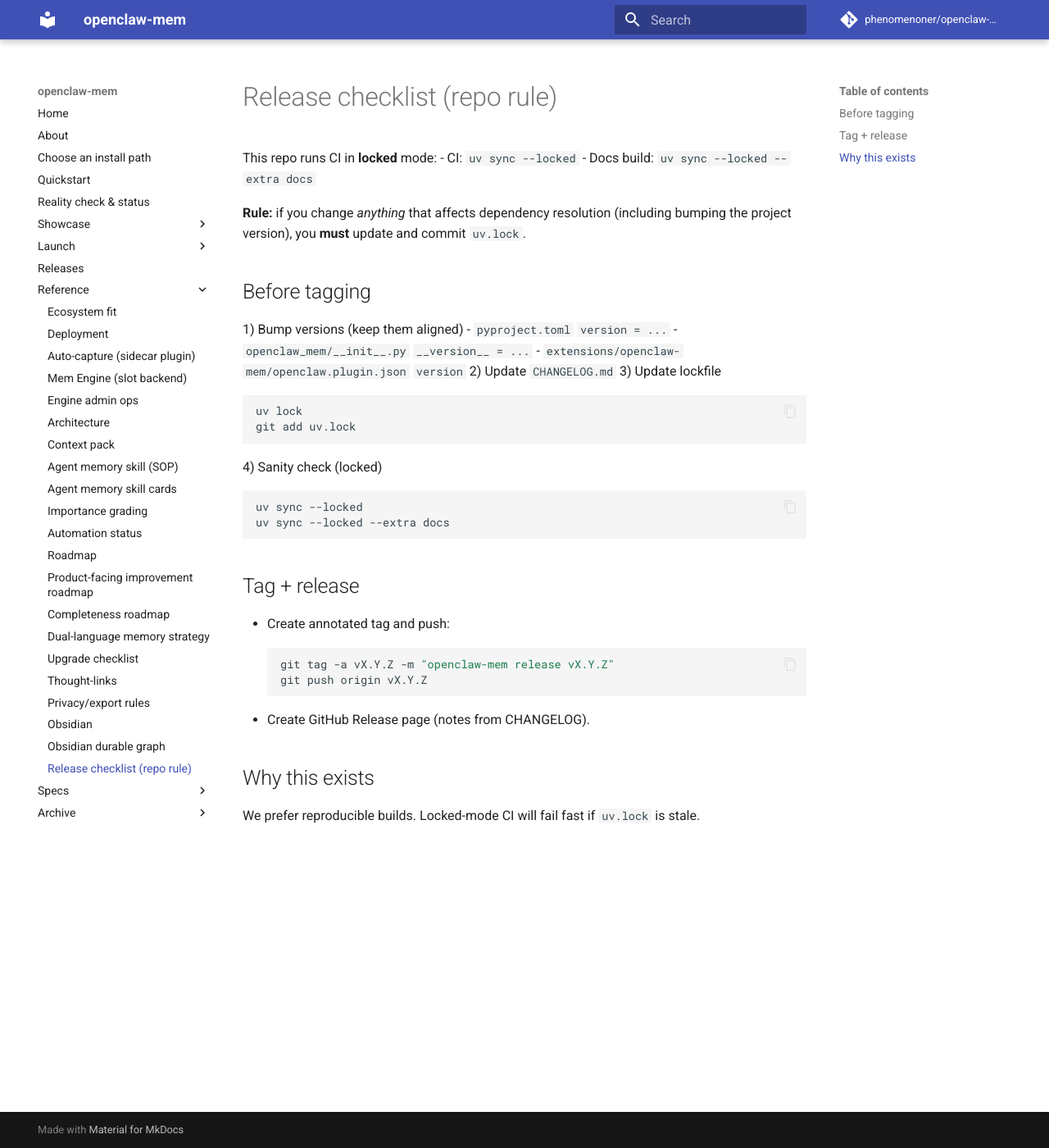
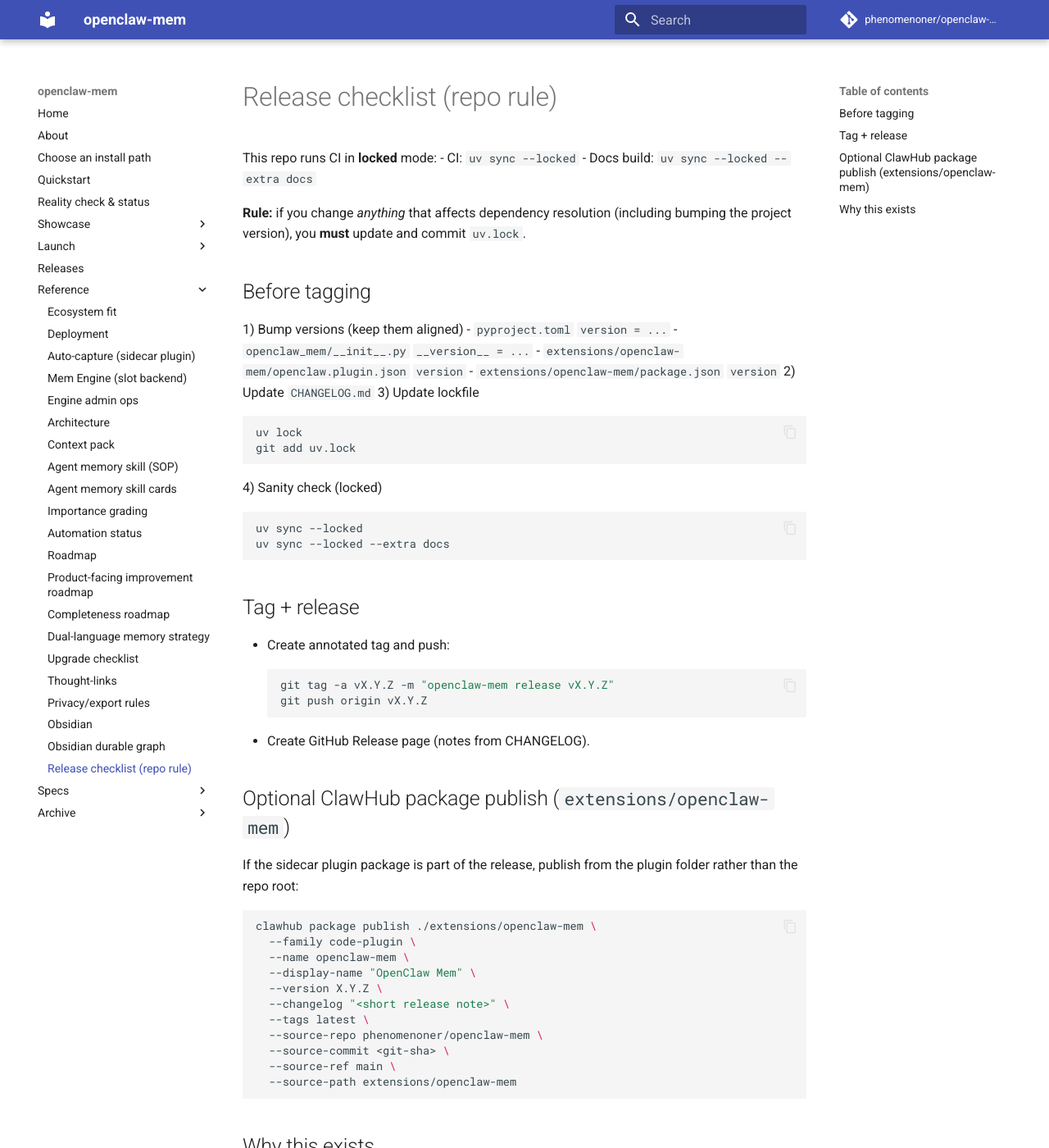
Before and after one commit to phenomenoner/openclaw-mem, an MkDocs documentation site: the page built from docs/release-checklist.md, in a window 1280 px wide and 1400 px high. Shown: the whole window at 82% size. Built offline with MkDocs 1.6.1 and Material for MkDocs 9.7.7, drawn with Linux system fonts in a browser that asks for light colours; comment, search, counter and statistics services are not loaded.

Commit message:
docs(plugin): prep openclaw-mem for marketplace publish

````diff
--- a/docs/release-checklist.md
+++ b/docs/release-checklist.md
@@ -11,6 +11,7 @@
    - `pyproject.toml` `version = ...`
    - `openclaw_mem/__init__.py` `__version__ = ...`
    - `extensions/openclaw-mem/openclaw.plugin.json` `version`
+   - `extensions/openclaw-mem/package.json` `version`
 2) Update `CHANGELOG.md`
 3) Update lockfile
    ```bash
@@ -31,5 +32,22 @@
   ```
 - Create GitHub Release page (notes from CHANGELOG).
 
+## Optional ClawHub package publish (`extensions/openclaw-mem`)
+If the sidecar plugin package is part of the release, publish from the plugin folder rather than the repo root:
+
+```bash
+clawhub package publish ./extensions/openclaw-mem \
+  --family code-plugin \
+  --name openclaw-mem \
+  --display-name "OpenClaw Mem" \
+  --version X.Y.Z \
+  --changelog "<short release note>" \
+  --tags latest \
+  --source-repo phenomenoner/openclaw-mem \
+  --source-commit <git-sha> \
+  --source-ref main \
+  --source-path extensions/openclaw-mem
+```
+
 ## Why this exists
 We prefer reproducible builds. Locked-mode CI will fail fast if `uv.lock` is stale.
````
Also changed, not shown: QUICKSTART.md (+9 -3 lines), extensions/openclaw-mem/README.md (added, +62 -0 lines), 1 other file.
